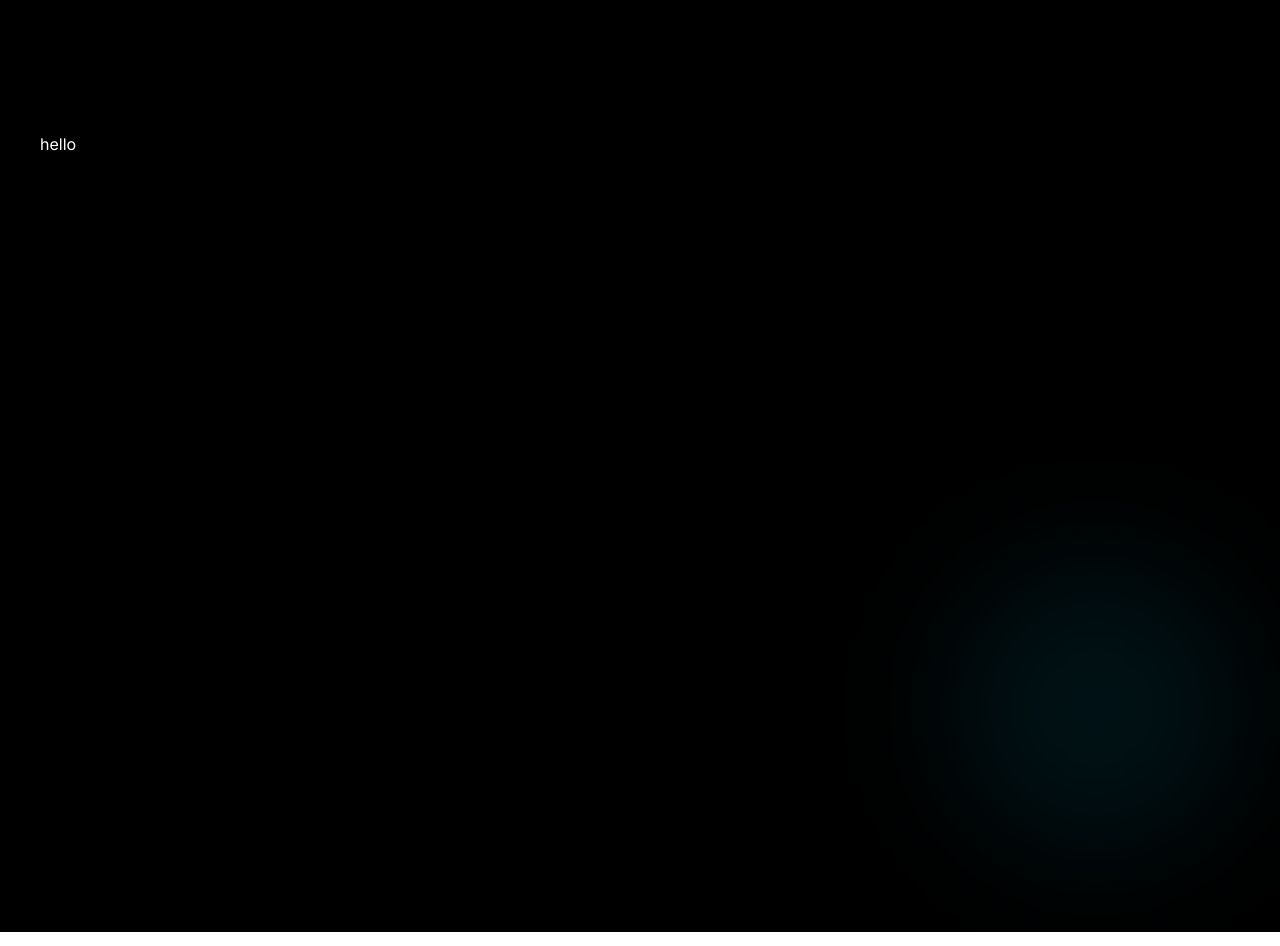
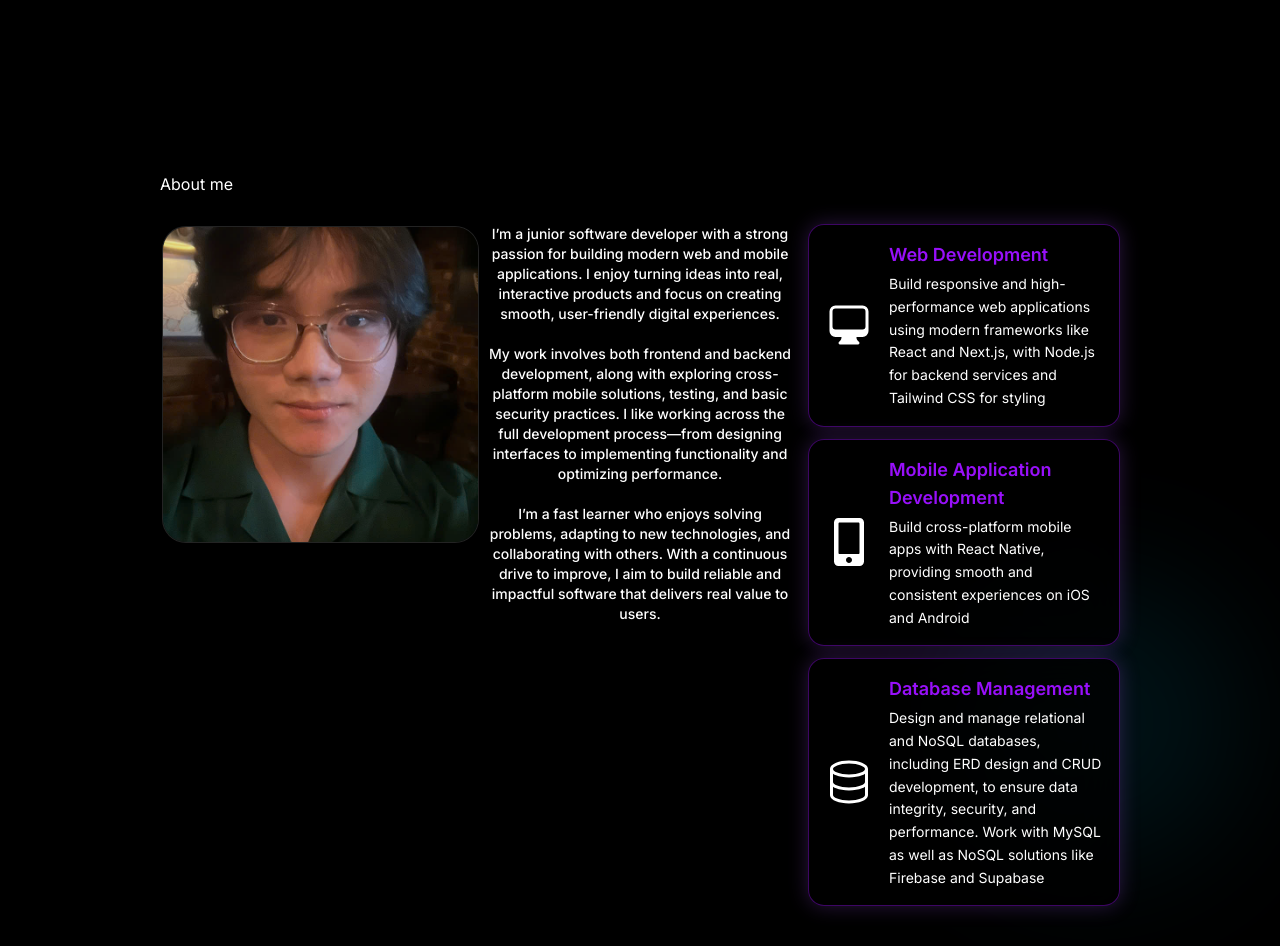
Before and after one commit to HenryPhan05/portfolio, a Next.js app: page / in a window 1280 px wide. Shown: the part 780-1726 px from the top of the page. Built offline with nearby package versions, Linux system fonts and the light colour scheme.

Commit message:
created About Section

```diff
--- a/app/constants/index.ts
+++ b/app/constants/index.ts
@@ -1,8 +1,12 @@
 import { Navigation } from "./type"
 import { SocialIcons } from "./type";
+import { ProfessionalCardProps } from "./type";
   import { FaGithub } from "react-icons/fa";
   import { FaLinkedin } from "react-icons/fa";
   import { FaInstagram } from "react-icons/fa";
+  import { HiComputerDesktop } from "react-icons/hi2";
+  import { FaMobileAlt } from "react-icons/fa";
+  import { GoDatabase } from "react-icons/go";
 export const navLinks : Navigation[] =[
   {
     id:1,
@@ -45,3 +49,23 @@ export const socialLinks: SocialIcons[] =[
     href: "https://www.instagram.com/1z1nh23/"
   }
 ]
+export const ProfessionalCardLinks : ProfessionalCardProps[]=[
+  {
+    id:1,
+    name: "Web Development",
+    description:"Build responsive and high-performance web applications using modern frameworks like React and Next.js, with Node.js for backend services and Tailwind CSS for styling",
+    icon: HiComputerDesktop,
+  },
+  {
+    id:2,
+    name: "Mobile Application Development",
+    description: "Build cross-platform mobile apps with React Native, providing smooth and consistent experiences on iOS and Android",
+    icon: FaMobileAlt
+  },
+  {
+    id:3,
+    name:"Database Management",
+    description: "Design and manage relational and NoSQL databases, including ERD design and CRUD development, to ensure data integrity, security, and performance. Work with MySQL as well as NoSQL solutions like Firebase and Supabase",
+    icon: GoDatabase
+  }
+]
--- a/app/constants/type.ts
+++ b/app/constants/type.ts
@@ -10,3 +10,9 @@ export type SocialIcons={
   icon: IconType,
   href: string,
 }
+export type ProfessionalCardProps={
+  id: number,
+  name: string,
+  description: string,
+  icon: IconType,
+}
--- a/app/page.tsx
+++ b/app/page.tsx
@@ -36,10 +36,7 @@ export default function Home() {
       md:pt-20 md:px-8
       sm:pt-12 sm:px-5
        ">
-
           <Hero />
-
-
           <About />
 
       </main>
--- a/app/pages/About.tsx
+++ b/app/pages/About.tsx
@@ -1,8 +1,40 @@
+import ProfileCard from "@/components/ProfileCard";
+import ProfessionalCard from "@/components/ProfessionalCard";
+import { ProfessionalCardLinks } from "../constants";
+import { ProfessionalCardProps } from "../constants/type";
 const About =() =>{
   return(
-    <div className="min-h-screen">
-      <h1>hello</h1>
+    <>
+     <div
+      className="min-h-screen flex flex-col gap-7
+     px-2 py-3
+      xl:px-30 xl:py-10
+      lg:px-24 lg:py-8
+      md:px-12 md:py-6
+      sm:px-12 sm:py-4
+      ">
+    <h1>
+      About me
+    </h1>
+
+     <div
+     className="flex flex-col lg:grid lg:grid-cols-3 gap-8 lg:gap-3 lg:justify-around">
+      <div>
+      <ProfileCard/>
+      </div>
+      <div className="flex flex-col line-clamp-6 max-w-xs text-center gap-5 text-sm font-medium">
+      <p>I’m a junior software developer with a strong passion for building modern web and mobile applications. I enjoy turning ideas into real, interactive products and focus on creating smooth, user-friendly digital experiences.</p>
+      <p>My work involves both frontend and backend development, along with exploring cross-platform mobile solutions, testing, and basic security practices. I like working across the full development process—from designing interfaces to implementing functionality and optimizing performance.</p>
+      <p>I’m a fast learner who enjoys solving problems, adapting to new technologies, and collaborating with others. With a continuous drive to improve, I aim to build reliable and impactful software that delivers real value to users.</p>
+      </div>
+      <div className="flex flex-col gap-3">
+        {ProfessionalCardLinks.map((card) =>(
+            <ProfessionalCard key={card.id}  {...card} />
+      ))}
+      </div>
+      </div>
     </div>
+    </>
   )
 }
 export default About;
--- a/app/pages/Hero.tsx
+++ b/app/pages/Hero.tsx
@@ -7,9 +7,6 @@
   import {
   motion,
 } from "motion/react";
-
-
-
   const Hero = () =>{
 
     return(
@@ -46,7 +43,7 @@
           >
         <TypeAnimation
         sequence={[
-          'Software Development Student',
+          'Junior Software Developer',
           500,
           'Learning Something new',
           500,
--- a/components/Hamburger.tsx
+++ b/components/Hamburger.tsx
@@ -5,7 +5,6 @@ import {
 } from "motion/react";
 import { Spin as HamburgerMenu } from 'hamburger-react'
 import Link from "next/link";
-import { delay } from "motion";
 type HamburgerProps = {
   isHidden: boolean;
   isOpen: boolean;
@@ -31,16 +30,6 @@ const Hamburger=({isHidden, isOpen, setOpen} :HamburgerProps)=>{
       <AnimatePresence>
       {isOpen &&(
         <>
-        {/**overlay */}
-        {/* <motion.div
-        initial={{opacity:0}}
-        animate={{opacity:1}}
-        exit={{opacity:0}}
-        onClick={() => setOpen(false)}
-        className="fixed inset-0 z-40
-        bg-black/50
-        backdrop-blur-sm"
-        /> */}
     {/**menu */}
         <motion.div
         initial={{opacity:0, y:-20}}
@@ -54,22 +43,23 @@ const Hamburger=({isHidden, isOpen, setOpen} :HamburgerProps)=>{
         className="fixed left-0 shadow-4xl right-0
         top-18
         p-5 pt-0 bg-neutral-950 border-b border-b-white/20">
-          <ul className="grid gap-2">
+          <ul className="grid gap-5">
             {navLinks.map((item,index)=>{
               return(
                 <motion.li key={item.id}
                 initial={{opacity:0, y:index*20}}
-                animate={{opacity:isHidden? 0:1, y:isHidden?index*-20:0,
+                animate={{opacity:isHidden ? 0:1, y:isHidden ||isOpen?index*-20:0,
                   transition:{
-                    duration:0.4,
+                    duration:0.5,
                     delay: index*0.1,
+                    ease: "easeOut"
                   }
                 }}
                 exit={{opacity:0, y:20}}
                 transition={{duration:0.5, delay:index*0.1, ease:"backOut"}}
                 whileHover={{
                   scale: 1.02,
-                  y:-3,
+
                   transition: {
                   type: "spring",
                   stiffness: 500,
--- a/components/NavBar.tsx
+++ b/components/NavBar.tsx
@@ -33,7 +33,7 @@ const NavBar = ({isOpen, setOpen}: Props) => {
         y: hidden ? -100 : 0,
         opacity: 1,
         transition:{
-          duration:0.7,
+          duration:0.5,
           ease:"easeOut",
         }
       }}
--- /dev/null
+++ b/components/ProfessionalCard.tsx
@@ -0,0 +1,40 @@
+import { ProfessionalCardProps } from "@/app/constants/type";
+
+const ProfessionalCard = ({ name, description, icon: Icon }: ProfessionalCardProps) => {
+  return (
+    <div
+      className="
+        flex flex-row gap-4 p-4 rounded-2xl cursor-pointer w-full
+
+        bg-black/80
+        backdrop-blur-xl
+
+        border border-purple-600/40
+        shadow-[0_0_20px_rgba(168,85,247,0.25)]
+
+        hover:border-purple-400
+        hover:shadow-[0_0_30px_rgba(168,85,247,0.5)]
+
+        transition-all duration-300
+        hover:scale-[1.03]
+      "
+    >
+
+      <div className="flex items-center justify-center text-white">
+        <Icon className="text-3xl lg:text-5xl" />
+      </div>
+
+      {/* Content */}
+      <div className="flex flex-col gap-1">
+        <h1 className="text-purple-600 font-semibold text-lg">
+          {name}
+        </h1>
+        <p className="text-shadow-white text-sm leading-relaxed">
+          {description}
+        </p>
+      </div>
+    </div>
+  );
+};
+
+export default ProfessionalCard;
--- /dev/null
+++ b/components/ProfileCard.tsx
@@ -0,0 +1,119 @@
+"use client";
+
+import avatarSrc from "../public/avatar.jpg";
+import Image from "next/image";
+import {
+  motion,
+  useMotionValue,
+  useSpring,
+  useTransform,
+} from "motion/react";
+
+const ProfileCard = () => {
+  // rotation values
+  const rotateX = useMotionValue(0);
+  const rotateY = useMotionValue(0);
+
+  // mouse position inside card
+  const mouseX = useMotionValue(50);
+  const mouseY = useMotionValue(50);
+
+  // smooth rotation
+  const smoothX = useSpring(rotateX, {
+    stiffness: 180,
+    damping: 18,
+  });
+
+  const smoothY = useSpring(rotateY, {
+    stiffness: 180,
+    damping: 18,
+  });
+
+  // smooth spotlight position
+  const glowX = useSpring(mouseX, {
+    stiffness: 160,
+    damping: 20,
+  });
+
+  const glowY = useSpring(mouseY, {
+    stiffness: 160,
+    damping: 20,
+  });
+
+  // purple glow follows mouse
+  const borderGlow = useTransform(
+    [glowX, glowY],
+    ([x, y]) =>
+      `radial-gradient(circle at ${x}% ${y}%, rgba(168,85,247,0.9), rgba(168,85,247,0.25) 20%, transparent 45%)`
+  );
+
+  const handleMouseMove = (e: React.MouseEvent<HTMLDivElement>) => {
+    const rect = e.currentTarget.getBoundingClientRect();
+
+    const x = e.clientX - rect.left;
+    const y = e.clientY - rect.top;
+
+    const centerX = rect.width / 2;
+    const centerY = rect.height / 2;
+
+    // tilt
+    rotateY.set((x - centerX) / 14);
+    rotateX.set(-(y - centerY) / 14);
+
+    // spotlight %
+    mouseX.set((x / rect.width) * 100);
+    mouseY.set((y / rect.height) * 100);
+  };
+
+  const reset = () => {
+    // smooth return center
+    rotateX.set(0);
+    rotateY.set(0);
+
+    mouseX.set(50);
+    mouseY.set(50);
+  };
+
+  return (
+    <motion.div
+      onMouseMove={handleMouseMove}
+      onMouseLeave={reset}
+      whileHover={{ scale: 1.02 }}
+      transition={{ type: "spring", stiffness: 220, damping: 18 }}
+      style={{
+        rotateX: smoothX,
+        rotateY: smoothY,
+        transformPerspective: 1200,
+      }}
+      className="relative w-80 h-80 rounded-3xl p-[1.5px] cursor-pointer"
+    >
+      {/* animated purple border */}
+      <motion.div
+        style={{ background: borderGlow }}
+        className="absolute inset-0 rounded-3xl"
+      />
+
+      {/* card body */}
+      <div
+        className="
+          relative z-10 h-full w-full rounded-3xl
+          bg-neutral-950 border border-white/10
+          overflow-hidden
+          shadow-2xl
+        "
+      >
+        <Image
+          src={avatarSrc}
+          alt="my avatar"
+          fill
+          className="object-cover"
+        />
+
+        {/* subtle dark overlay */}
+        <div className="absolute inset-0 bg-black/10" />
+      </div>
+    </motion.div>
+  );
+};
+
+export default ProfileCard;
```
Also changed, not shown: public/avatar.jpg (added).
